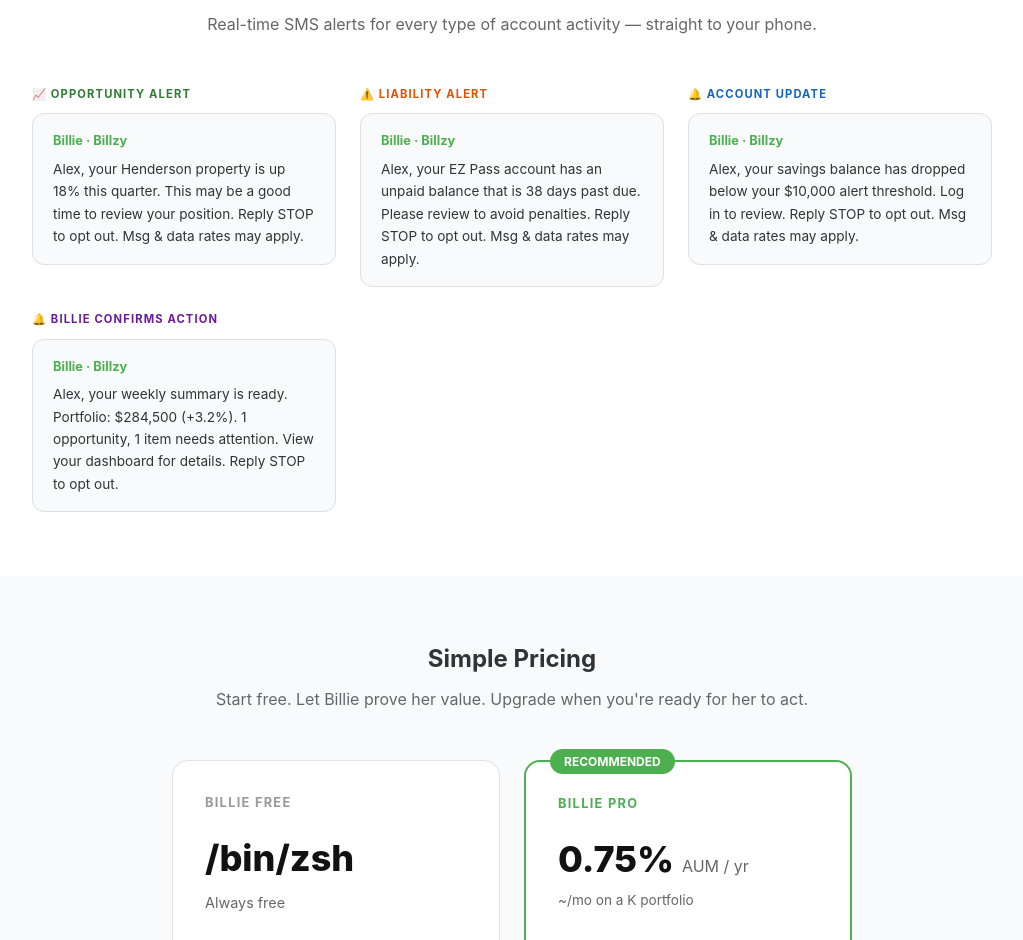
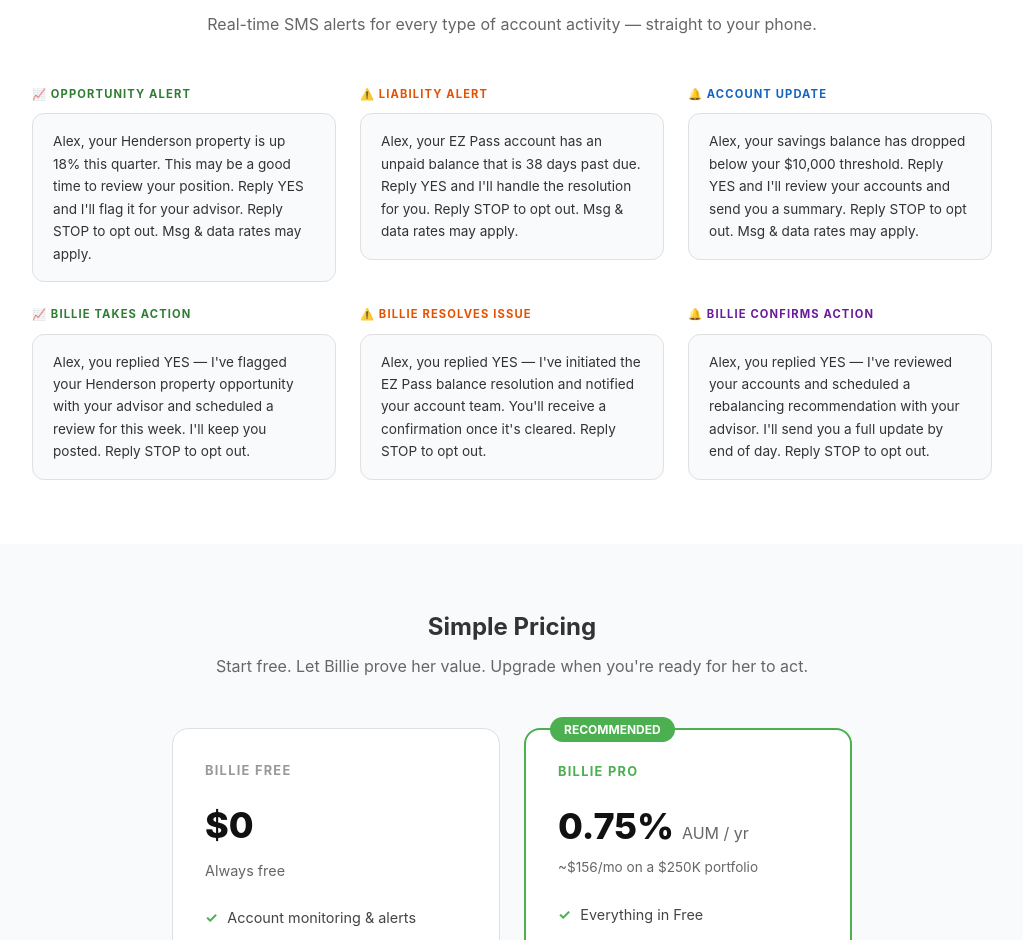
Before and after one commit to Textingman/nationwide-billzy, a Next.js app: page /early-access in a window 1280 px wide. Shown: the part 1232-2172 px from the top of the page, without its empty margins (128-1151 px from the left). Built offline with nearby package versions, Linux system fonts and the light colour scheme.

Commit message:
Fix: 6 SMS cards with Reply YES, remove Billie·Billzy sender, fix pricing /bin/zsh and K

```diff
--- a/src/app/early-access/page.js
+++ b/src/app/early-access/page.js
@@ -156,29 +156,37 @@ export default function EarlyAccess() {
             <div>
               <div style={{ fontSize: '0.7rem', fontWeight: '700', color: '#2e7d32', letterSpacing: '0.1em', marginBottom: '0.6rem', textTransform: 'uppercase' }}>📈 Opportunity Alert</div>
               <div style={{ background: '#f9fafb', border: '1px solid #e0e0e0', borderRadius: '12px', padding: '1rem 1.25rem', fontSize: '0.85rem', lineHeight: '1.65', color: '#333' }}>
-                <div style={{ fontWeight: '700', color: '#4CAF50', marginBottom: '0.4rem', fontSize: '0.8rem' }}>Billie · Billzy</div>
-                Alex, your Henderson property is up 18% this quarter. This may be a good time to review your position. Reply STOP to opt out. Msg & data rates may apply.
+                Alex, your Henderson property is up 18% this quarter. This may be a good time to review your position. Reply YES and I'll flag it for your advisor. Reply STOP to opt out. Msg & data rates may apply.
               </div>
             </div>
             <div>
               <div style={{ fontSize: '0.7rem', fontWeight: '700', color: '#e65100', letterSpacing: '0.1em', marginBottom: '0.6rem', textTransform: 'uppercase' }}>⚠️ Liability Alert</div>
               <div style={{ background: '#f9fafb', border: '1px solid #e0e0e0', borderRadius: '12px', padding: '1rem 1.25rem', fontSize: '0.85rem', lineHeight: '1.65', color: '#333' }}>
-                <div style={{ fontWeight: '700', color: '#4CAF50', marginBottom: '0.4rem', fontSize: '0.8rem' }}>Billie · Billzy</div>
-                Alex, your EZ Pass account has an unpaid balance that is 38 days past due. Please review to avoid penalties. Reply STOP to opt out. Msg & data rates may apply.
+                Alex, your EZ Pass account has an unpaid balance that is 38 days past due. Reply YES and I'll handle the resolution for you. Reply STOP to opt out. Msg & data rates may apply.
               </div>
             </div>
             <div>
               <div style={{ fontSize: '0.7rem', fontWeight: '700', color: '#1565c0', letterSpacing: '0.1em', marginBottom: '0.6rem', textTransform: 'uppercase' }}>🔔 Account Update</div>
               <div style={{ background: '#f9fafb', border: '1px solid #e0e0e0', borderRadius: '12px', padding: '1rem 1.25rem', fontSize: '0.85rem', lineHeight: '1.65', color: '#333' }}>
-                <div style={{ fontWeight: '700', color: '#4CAF50', marginBottom: '0.4rem', fontSize: '0.8rem' }}>Billie · Billzy</div>
-                Alex, your savings balance has dropped below your $10,000 alert threshold. Log in to review. Reply STOP to opt out. Msg & data rates may apply.
+                Alex, your savings balance has dropped below your $10,000 threshold. Reply YES and I'll review your accounts and send you a summary. Reply STOP to opt out. Msg & data rates may apply.
+              </div>
+            </div>
+            <div>
+              <div style={{ fontSize: '0.7rem', fontWeight: '700', color: '#2e7d32', letterSpacing: '0.1em', marginBottom: '0.6rem', textTransform: 'uppercase' }}>📈 Billie Takes Action</div>
+              <div style={{ background: '#f9fafb', border: '1px solid #e0e0e0', borderRadius: '12px', padding: '1rem 1.25rem', fontSize: '0.85rem', lineHeight: '1.65', color: '#333' }}>
+                Alex, you replied YES — I've flagged your Henderson property opportunity with your advisor and scheduled a review for this week. I'll keep you posted. Reply STOP to opt out.
+              </div>
+            </div>
+            <div>
+              <div style={{ fontSize: '0.7rem', fontWeight: '700', color: '#e65100', letterSpacing: '0.1em', marginBottom: '0.6rem', textTransform: 'uppercase' }}>⚠️ Billie Resolves Issue</div>
+              <div style={{ background: '#f9fafb', border: '1px solid #e0e0e0', borderRadius: '12px', padding: '1rem 1.25rem', fontSize: '0.85rem', lineHeight: '1.65', color: '#333' }}>
+                Alex, you replied YES — I've initiated the EZ Pass balance resolution and notified your account team. You'll receive a confirmation once it's cleared. Reply STOP to opt out.
               </div>
             </div>
             <div>
               <div style={{ fontSize: '0.7rem', fontWeight: '700', color: '#6a1b9a', letterSpacing: '0.1em', marginBottom: '0.6rem', textTransform: 'uppercase' }}>🔔 Billie Confirms Action</div>
               <div style={{ background: '#f9fafb', border: '1px solid #e0e0e0', borderRadius: '12px', padding: '1rem 1.25rem', fontSize: '0.85rem', lineHeight: '1.65', color: '#333' }}>
-                <div style={{ fontWeight: '700', color: '#4CAF50', marginBottom: '0.4rem', fontSize: '0.8rem' }}>Billie · Billzy</div>
-                Alex, your weekly summary is ready. Portfolio: $284,500 (+3.2%). 1 opportunity, 1 item needs attention. View your dashboard for details. Reply STOP to opt out.
+                Alex, you replied YES — I've reviewed your accounts and scheduled a rebalancing recommendation with your advisor. I'll send you a full update by end of day. Reply STOP to opt out.
               </div>
             </div>
           </div>
@@ -193,7 +201,7 @@ export default function EarlyAccess() {
           <div style={{ display: 'grid', gridTemplateColumns: 'repeat(auto-fit, minmax(280px, 1fr))', gap: '1.5rem', maxWidth: '680px', margin: '0 auto' }}>
             <div style={{ background: '#fff', border: '1px solid #e0e0e0', borderRadius: '16px', padding: '2rem' }}>
               <div style={{ fontSize: '0.8rem', fontWeight: '700', color: '#999', letterSpacing: '0.1em', marginBottom: '1rem', textTransform: 'uppercase' }}>Billie Free</div>
-              <div style={{ fontSize: '2.25rem', fontWeight: '800', color: '#111', marginBottom: '0.25rem' }}>/bin/zsh</div>
+              <div style={{ fontSize: '2.25rem', fontWeight: '800', color: '#111', marginBottom: '0.25rem' }}>$0</div>
               <div style={{ color: '#666', fontSize: '0.9rem', marginBottom: '1.5rem' }}>Always free</div>
               <div style={{ display: 'flex', flexDirection: 'column', gap: '0.6rem', marginBottom: '1.75rem' }}>
                 {['Account monitoring & alerts', 'SMS + email notifications', 'Billie dashboard', 'Up to 5 accounts tracked', 'Weekly summary reports'].map(f => (
@@ -208,7 +216,7 @@ export default function EarlyAccess() {
               <div style={{ position: 'absolute', top: '-13px', left: '1.5rem', background: '#4CAF50', color: '#fff', borderRadius: '20px', padding: '3px 14px', fontSize: '0.75rem', fontWeight: '700' }}>RECOMMENDED</div>
               <div style={{ fontSize: '0.8rem', fontWeight: '700', color: '#4CAF50', letterSpacing: '0.1em', marginBottom: '1rem', textTransform: 'uppercase' }}>Billie Pro</div>
               <div style={{ fontSize: '2.25rem', fontWeight: '800', color: '#111', marginBottom: '0.1rem' }}>0.75% <span style={{ fontSize: '1rem', fontWeight: '400', color: '#666' }}>AUM / yr</span></div>
-              <div style={{ color: '#666', fontSize: '0.85rem', marginBottom: '1.5rem' }}>~/mo on a K portfolio</div>
+              <div style={{ color: '#666', fontSize: '0.85rem', marginBottom: '1.5rem' }}>~$156/mo on a $250K portfolio</div>
               <div style={{ display: 'flex', flexDirection: 'column', gap: '0.6rem', marginBottom: '1.75rem' }}>
                 {['Everything in Free', 'Unlimited accounts tracked', 'Billie acts on your behalf', 'Automatic issue resolution', 'Advisor coordination', 'Quarterly performance review with human expert'].map(f => (
                   <div key={f} style={{ display: 'flex', gap: '0.6rem', fontSize: '0.9rem', color: '#444', alignItems: 'center' }}>
```
